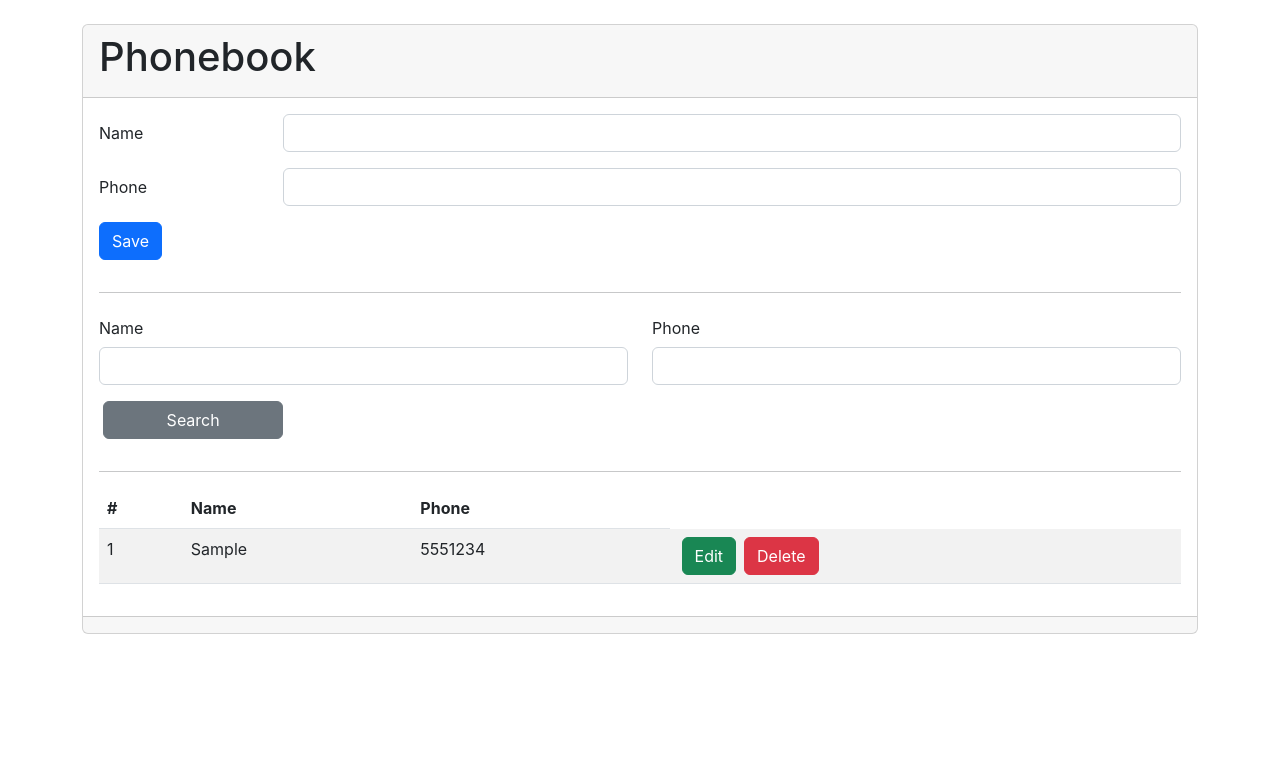
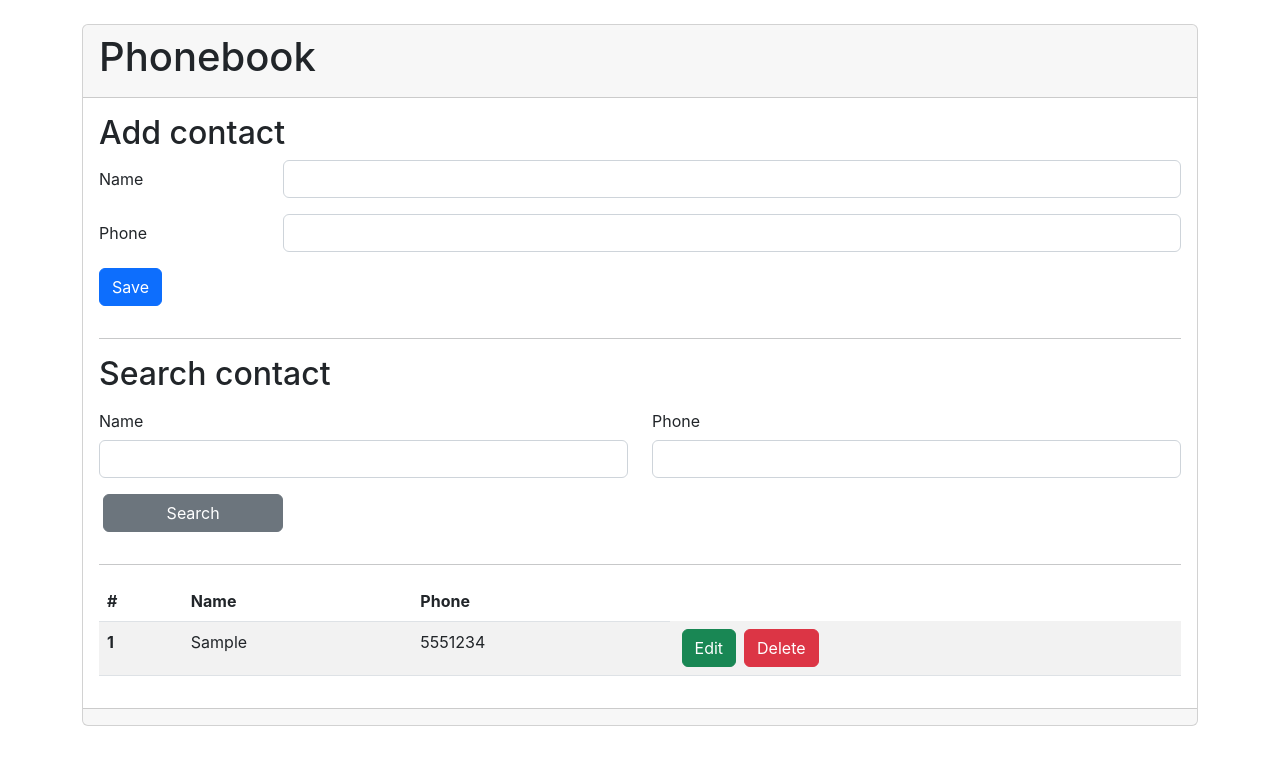
Before and after one commit to ixhsan/slice-phonebook-fe, a React (Create React App) app: page / in a window 1280 px wide. Both pictures are taken after typing "Sample", "5551234" into the empty fields and a click on the button "Save". Shown: the top 764 px of the page. Built offline with nearby package versions, Linux system fonts and the light colour scheme; no server answers.

Commit message:
refactor code

```diff
--- a/src/components/UserBox.jsx
+++ b/src/components/UserBox.jsx
@@ -8,7 +8,6 @@ export default class UserBox extends Component {
     super(props);
     this.state = {
       users: [],
-      isSearch: false,
     };
   }
 
@@ -123,14 +122,15 @@ export default class UserBox extends Component {
             <h1>Phonebook</h1>
           </div>
           <div className="card-body">
+            <h2>Add contact</h2>
             <div className="row pb-3">
               <UserForm add={this.addUser} />
             </div>
             <hr />
             <div className="row pb-3">
+            <h2>Search contact</h2>
               <UserSearch
                 search={this.searchContact}
-                searchmode={this.state.isSearch}
               />
             </div>
             <hr />
--- a/src/components/UserItem.jsx
+++ b/src/components/UserItem.jsx
@@ -43,7 +43,7 @@ export default class UserItem extends Component {
   render() {
     return (
       <tr>
-        <td>{this.props.no}</td>
+        <th scope="row">{this.props.no}</th>
         {this.state.isEdit ? (
           <>
             <td>
--- a/src/components/UserList.jsx
+++ b/src/components/UserList.jsx
@@ -2,12 +2,13 @@ import UserItem from "./UserItem";
 
 export default function UserList(props) {
   return (
+    <div className="table-responsive">
       <table className="table table-striped">
         <thead>
           <tr>
-          <th>#</th>
-          <th>Name</th>
-          <th>Phone</th>
+            <th scope="col">#</th>
+            <th scope="col">Name</th>
+            <th scope="col">Phone</th>
           </tr>
         </thead>
         <tbody>
@@ -24,5 +25,6 @@ export default function UserList(props) {
           ))}
         </tbody>
       </table>
+    </div>
   );
 }
```
Lines whose indentation alone changed are shown as unchanged.
